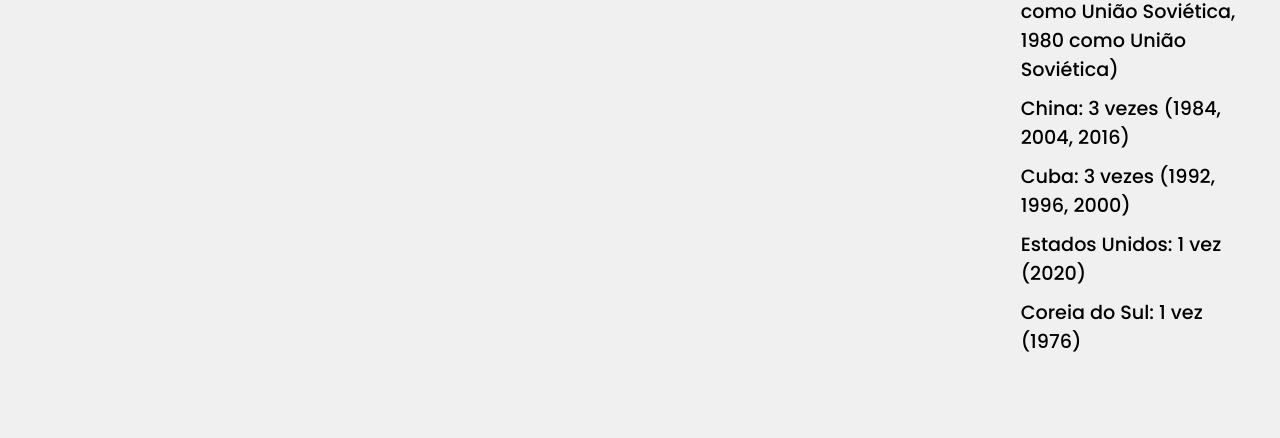
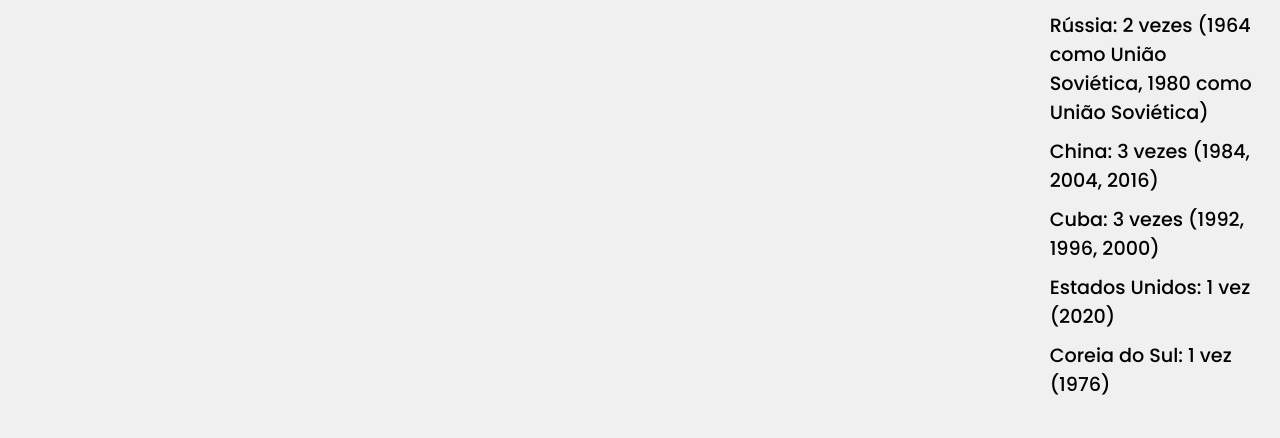
Before and after one commit to VlaMartins/olimpiadasTec, a plain HTML site: page volei.html in a window 1280 px wide. Shown: the part 518-956 px from the top of the page. Before the commit the page ends 913 px from the top, so only its background shows below. Drawn offline with Linux system fonts and the light colour scheme.

Commit message:
Atualizar o volei.html

```diff
--- a/volei.html
+++ b/volei.html
@@ -71,7 +71,7 @@
 
         .medalhas ul {
             list-style-type: none;
-            padding-left: 0;
+            padding-left: 1;
         }
 
         .medalhas li {
```
